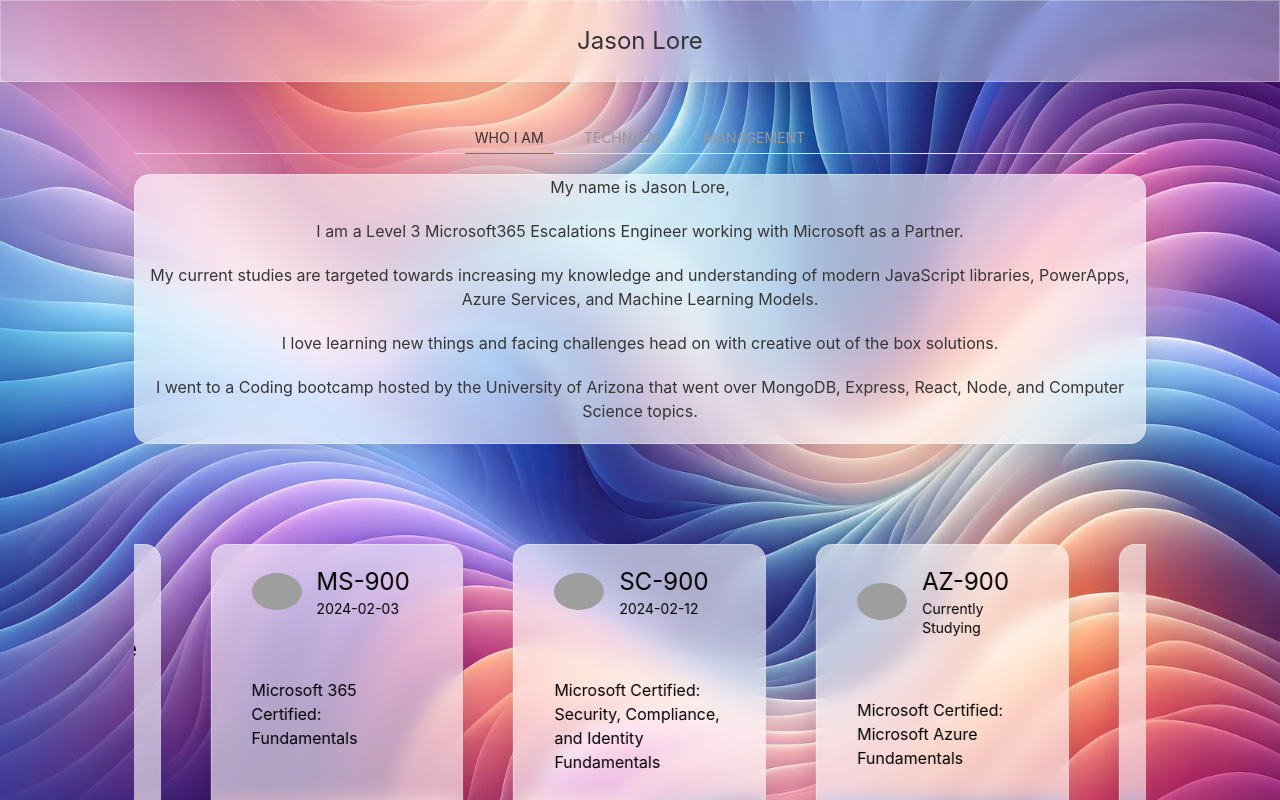
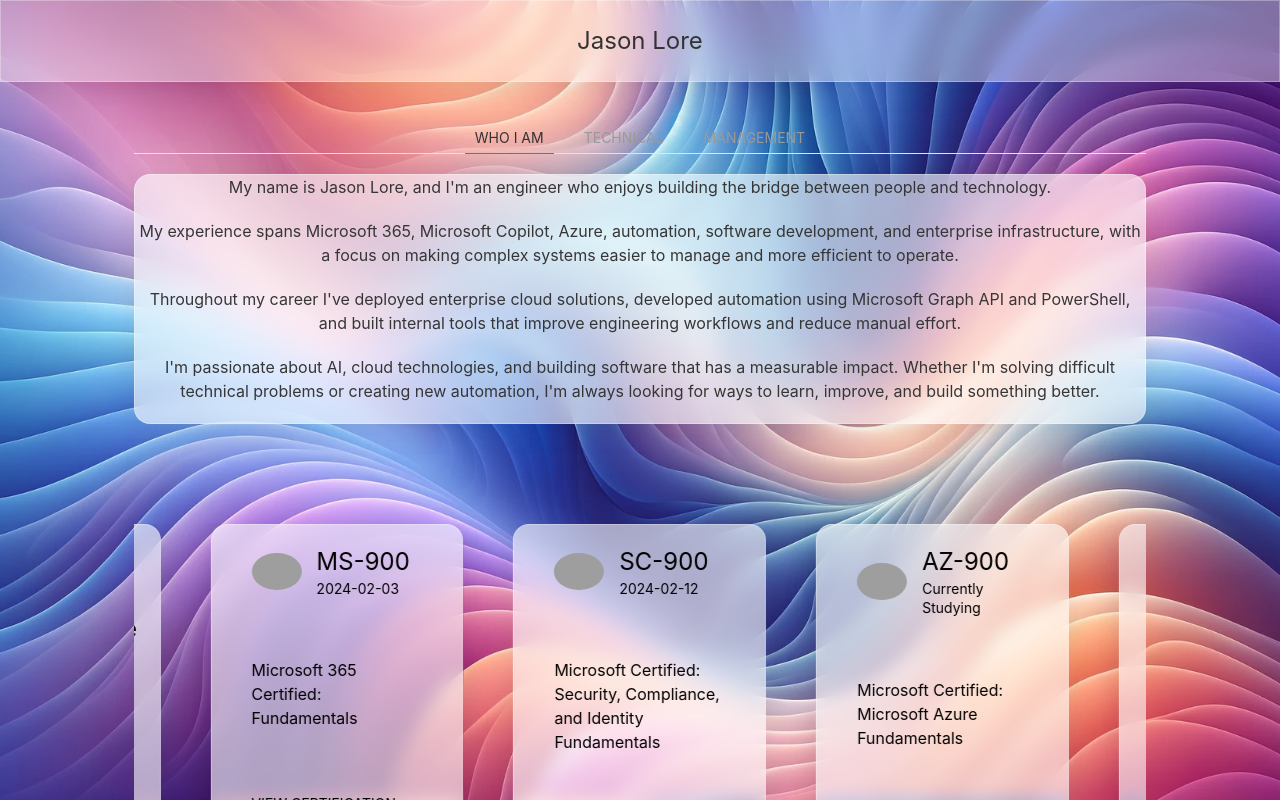
Before and after one commit to Jason-Lore/resume-site, a React (Create React App) app: page / in a window 1280 px wide. Shown: the top 800 px of the page. Built offline with nearby package versions, Linux system fonts and the light colour scheme; grey boxes are pictures that could not be loaded; the HTML template or start-up script is replaced by a standard one.

Commit message:
refreshed Who am I screen

```diff
--- a/src/components/Experience/index.js
+++ b/src/components/Experience/index.js
@@ -9,32 +9,35 @@
         <section>
             <div class="uk-margin-medium-top container">
                 <ul class="uk-flex-center visible-text" uk-tab='' uk-switcher=''>
-                    <li class="uk-active"><a class="visible-text"href="/">Who I am</a></li>
+                    <li class="uk-active"><a class="visible-text" href="/">Who I am</a></li>
                     <li class="uk-active"><a href="/">Technical</a></li>
-                    <li class="uk-active"><a class="visible-text"href="/">Management</a></li>
+                    <li class="uk-active"><a class="visible-text" href="/">Management</a></li>
                 </ul>
                 <ul class="uk-switcher uk-margin glass-pane white-text">
                     <li>
                         <div>
-                            <p>My name is Jason Lore,</p>
-                            <p>I am a Level 3 Microsoft365 Escalations Engineer working with Microsoft as a Partner.</p>
-                            <p>My current studies are targeted towards increasing my knowledge and understanding of modern JavaScript libraries, PowerApps, Azure Services, and Machine Learning Models.</p>
-                            <p>I love learning new things and facing challenges head on with creative out of the box solutions.</p>
-                            <p>I went to a Coding bootcamp hosted by the University of Arizona that went over MongoDB, Express, React, Node, and Computer Science topics.</p>
+                            <p>
+                                My name is Jason Lore, and I'm an engineer who enjoys building the bridge between people and technology.
+                            </p>
+
+                            <p>
+                                My experience spans Microsoft 365, Microsoft Copilot, Azure, automation, software development,
+                                and enterprise infrastructure, with a focus on making complex systems easier to manage and more
+                                efficient to operate.
+                            </p>
+
+                            <p>
+                                Throughout my career I've deployed enterprise cloud solutions, developed automation using
+                                Microsoft Graph API and PowerShell, and built internal tools that improve engineering workflows
+                                and reduce manual effort.
+                            </p>
+
+                            <p>
+                                I'm passionate about AI, cloud technologies, and building software that has a measurable impact.
+                                Whether I'm solving difficult technical problems or creating new automation, I'm always looking
+                                for ways to learn, improve, and build something better.
+                            </p>
                         </div>
-                    </li>
-                    <li>
-                        <div>
-                            <p>{year - 2020}+ years of Techncial Experience in React, PowerShell, Python, and more!</p>
-                            <p>Escalations Engineer and Technical Advisor for Microsoft</p>
-                            <p>Constantly Learning new Technologies and Studying new Certifications</p>
-                        </div>
-                    </li>
-                    <li>
-                        <p>{year - 2020}+ years of Management experience</p>
-                        <p>From managing breaks to managing complicated technical backlogs</p>
-                        <p>I've seen and conquered all challenged that have come my way.</p>
-
                     </li>
                 </ul>
             </div>
```
Also changed, not shown: 1 other file (tests, documents, lock files or other folders).
